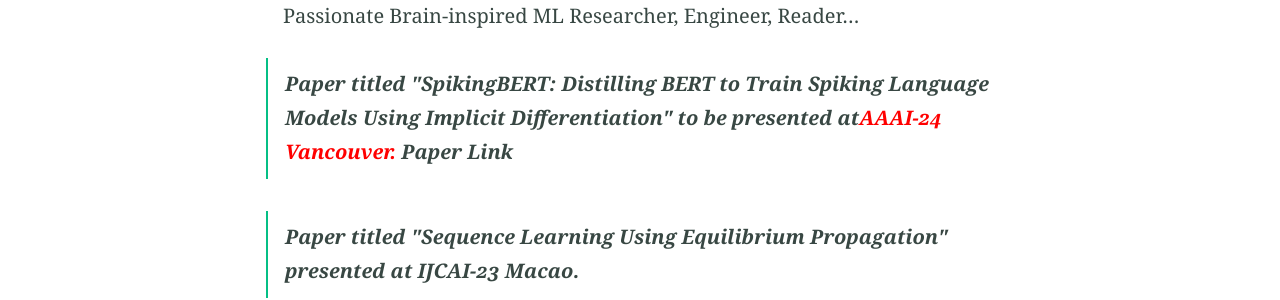
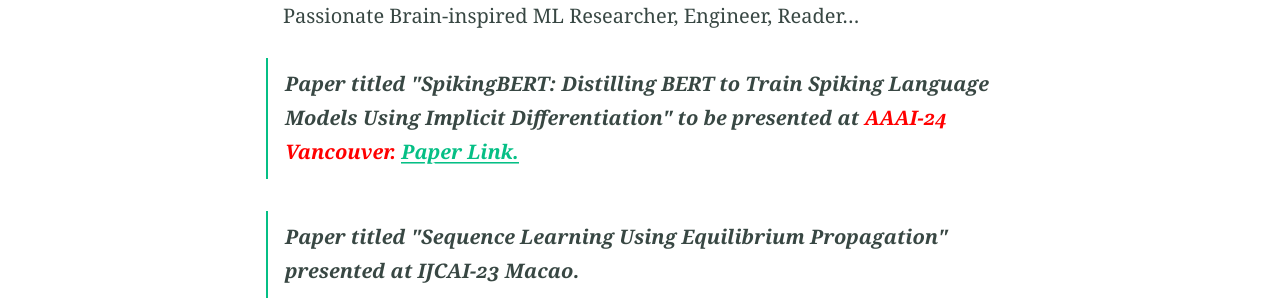
Before and after one commit to dovahkiin1995/dovahkiin1995.github.io, a Jekyll site: the page built from index.md, in a window 1280 px wide. Shown: the part 164-464 px from the top of the page. Built offline with Jekyll 4.4.1, drawn with Linux system fonts in a browser that asks for light colours.

Commit message:
Update index.md

```diff
--- a/index.md
+++ b/index.md
@@ -5,7 +5,7 @@
 Passionate Brain-inspired ML Researcher, Engineer, Reader...
 
 <blockquote>
-  <p><span>Paper titled "SpikingBERT: Distilling BERT to Train Spiking Language Models Using Implicit Differentiation" to be presented at</span><span style="color:red;">AAAI-24 Vancouver.</span> <span href="https://arxiv.org/pdf/2308.10873.pdf">Paper Link</span></p>
+  <p><span>Paper titled "SpikingBERT: Distilling BERT to Train Spiking Language Models Using Implicit Differentiation" to be presented at</span><span style="color:red;"> AAAI-24 Vancouver.</span> <a href="https://arxiv.org/pdf/2308.10873.pdf">Paper Link.</a></p>
   <p>Paper titled "Sequence Learning Using Equilibrium Propagation" presented at IJCAI-23 Macao.</p> <a href="https://www.ijcai.org/proceedings/2023/0329.pdf">Paper Link</a>
   <footer>
     <a href="http://www.imdb.com/title/tt0284978/quotes/qt1375101">Sunways Security Guard</a>
```
